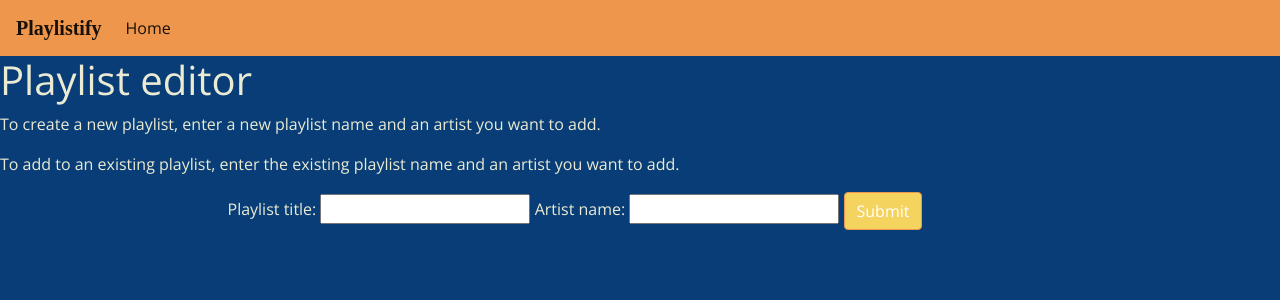
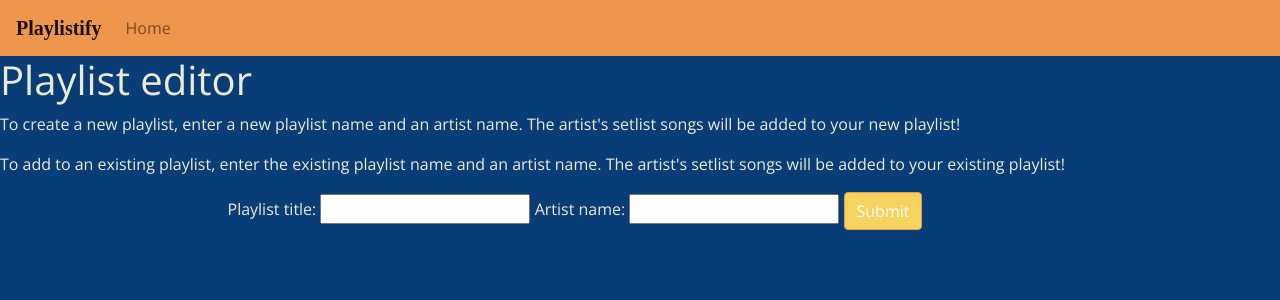
Before and after one commit to vivsnguyen/playlistify, a Flask app: page /add-to-playlist in a window 1280 px wide. Shown: the top 300 px of the page. Run offline with Flask 2, Linux system fonts and the light colour scheme; some libraries are stand-ins or nearby versions; some web fonts are replaced.

Commit message:
button edits

```diff
--- a/templates/add-to-playlist.html
+++ b/templates/add-to-playlist.html
@@ -4,8 +4,8 @@
 {% block title %}Playlistify - editor{% endblock %}
 </div>
 <h1> Playlist editor </h1>
-<p>To create a new playlist, enter a new playlist name and an artist you want to add. </p>
-<p>To add to an existing playlist, enter the existing playlist name and an artist you want to add.</p>
+<p>To create a new playlist, enter a new playlist name and an artist name. The artist's setlist songs will be added to your new playlist! </p>
+<p>To add to an existing playlist, enter the existing playlist name and an artist name. The artist's setlist songs will be added to your existing playlist!</p>
 
 <div class="container">
        <div class="row justify-content-center">
--- a/templates/base.html
+++ b/templates/base.html
@@ -25,7 +25,7 @@
         </button>
         <div class="collapse navbar-collapse" id="navbarNav">
             <ul class="navbar-nav">
-                <li class="nav-item active">
+                <li class="nav-item">
                 <a class="nav-link" href="/">Home <span class="sr-only">(current)</span></a>
                 </li>
                 <li class="nav-item">
@@ -37,7 +37,7 @@
                     {% block logout %}
                       {% if session.get("user_id") %}
                           <form action="/logout">
-                              <button type="submit" class="btn btn-warning"> LOGOUT </button>
+                              <button type="submit" class="btn btn-link"> LOGOUT </button>
                           </form>
                       {% endif %}
                     {% endblock %}
```
